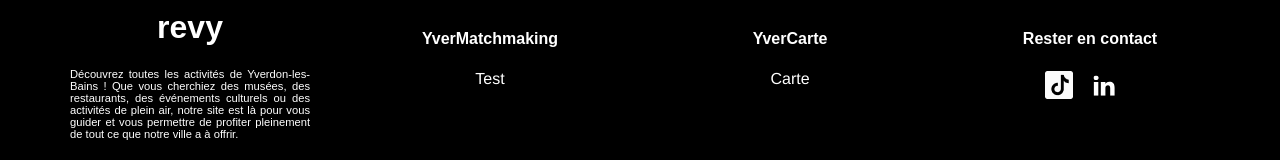
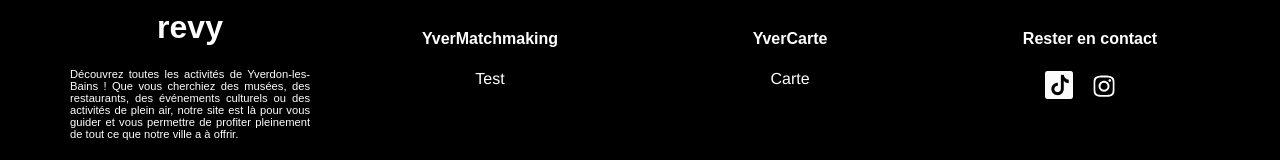
Before and after one commit to penber/Revy_ProjInt, a Vue app: page /#/CarteMap in a window 1280 px wide. Shown: the part 1518-1678 px from the top of the page. Built offline with nearby package versions, Linux system fonts and the light colour scheme; a web font is replaced by a local one.

Commit message:
Changement d'icone

```diff
--- a/src/components/RevyFooter.vue
+++ b/src/components/RevyFooter.vue
@@ -26,8 +26,8 @@
     <a href="https://www.tiktok.com/" target="_blank">
         <img src="../assets/Icons/tiktok.png" alt="Tik-tiok">
     </a>
-    <a href="https://www.instagram.com/yourprofile" target="_blank">
-        <img src="../assets/Icons/Group 87.svg" alt="Instagram">
+    <a href="https://www.instagram.com/" target="_blank">
+        <img src="../assets/Icons/Group 88.svg" alt="Instagram">
     </a>
 </div>
 
```
